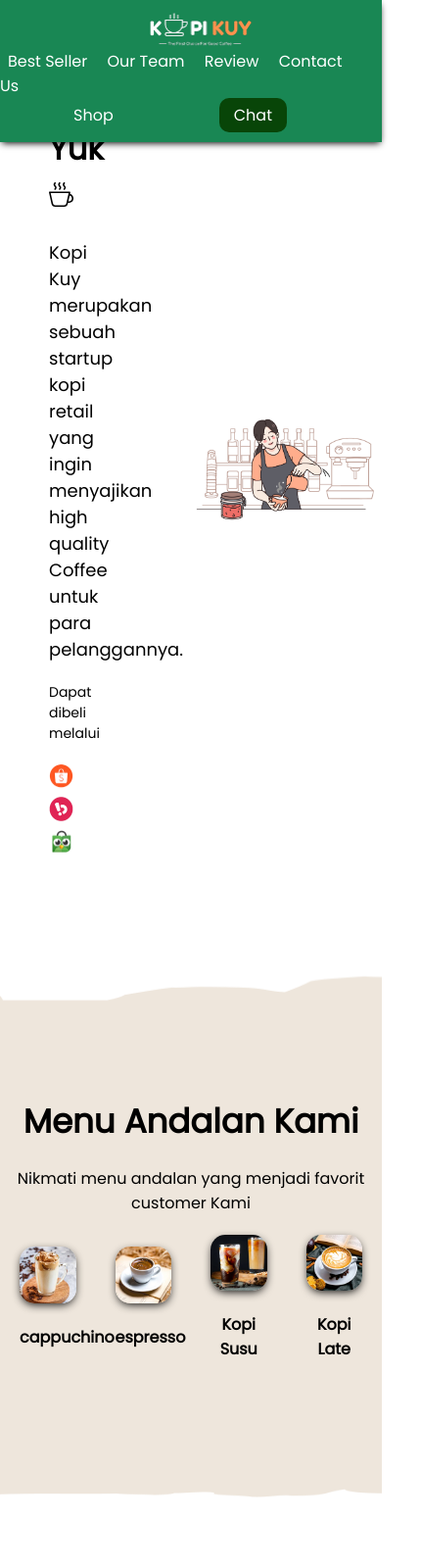
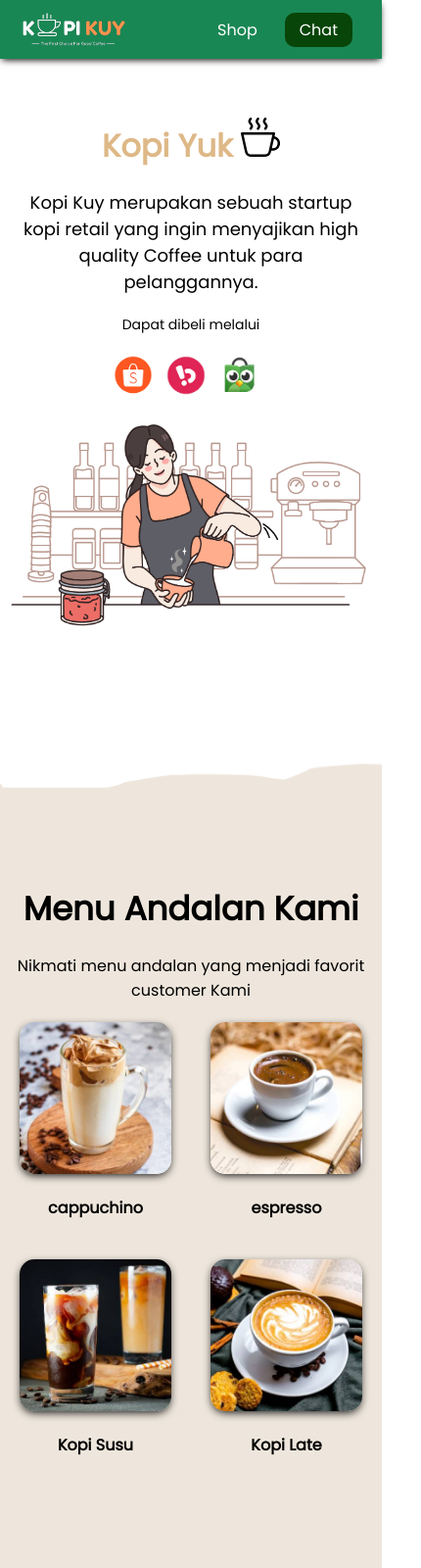
Before and after one commit to lukmanbrebes/kopikuy, a plain HTML site: page index.html in a window 390 px wide. Shown: the top 1600 px of the page at 98% size, 430 px wide, since content can reach past the window. Drawn offline with Linux system fonts and the light colour scheme.

Commit message:
Update style.css

```diff
--- a/css/style.css
+++ b/css/style.css
@@ -421,3 +421,48 @@
    margin-left: 20px;
    margin-right: auto;
 }
+@media (max-width:800px) {
+
+   h1 {
+      color: burlywood;
+   }
+
+   .navigasi {
+      display: none;
+   }
+
+   .logo {
+      margin-right: auto;
+   }
+
+   .shop {
+      margin-right: 20px;
+   }
+
+   .col-kiri {
+      padding-left: 20px;
+      padding-right: 20px;
+      text-align: center;
+      padding-top: 40px;
+   }
+
+   .col-kiri,
+   .col-kanan {
+      width: 100%;
+   }
+
+   .col-produk,
+   .col-team {
+      width: 50%;
+   }
+
+   .col-review {
+      width: 100%;
+      margin-bottom: 40px;
+   }
+
+   .col-kontak {
+      width: 50%;
+   }
+
+}
```
